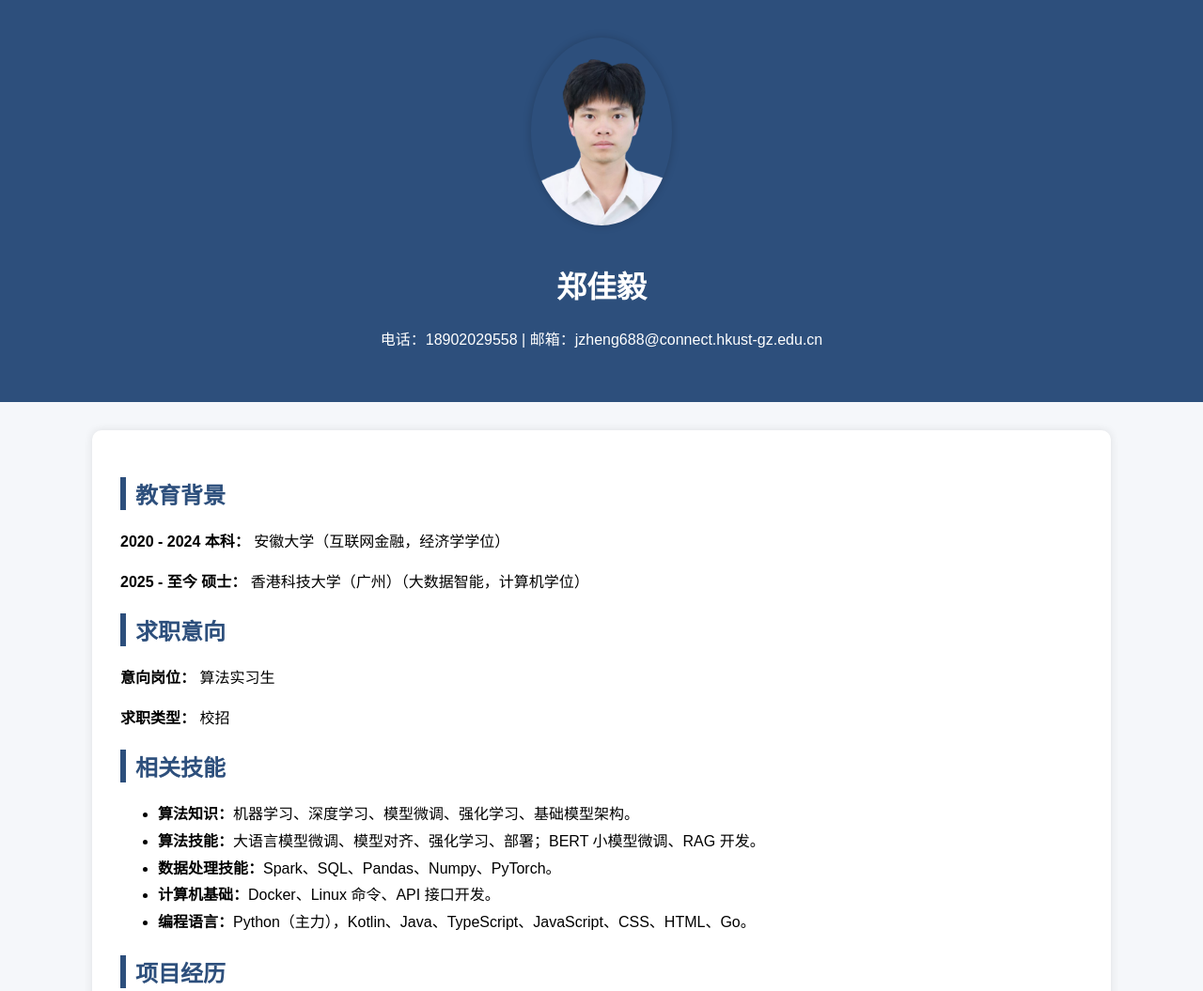
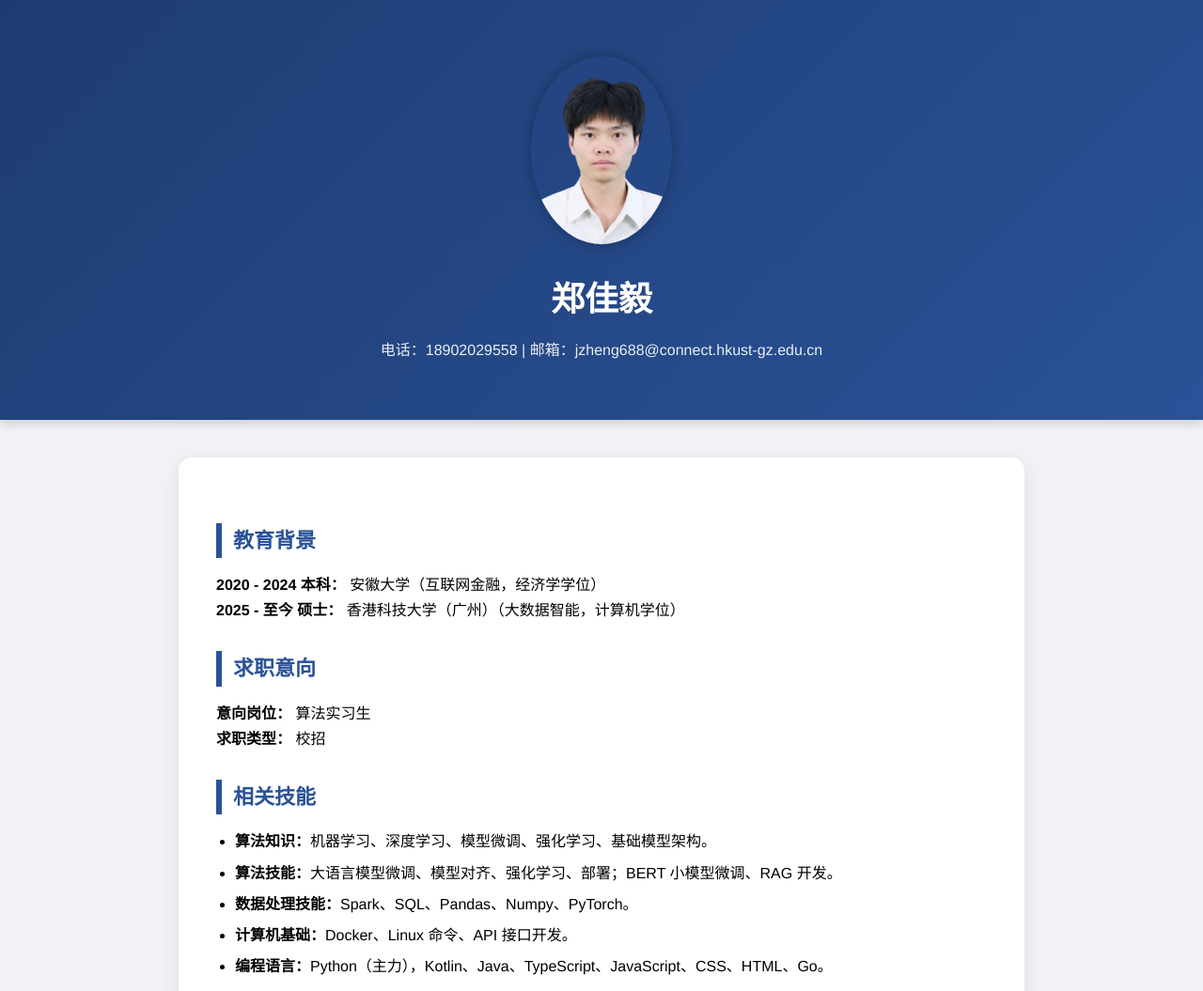
Before and after one commit to zizzey2002/zizzey2002.github.io, a plain HTML site: page index.html in a window 1280 px wide. Shown: the top 1055 px of the page at 94% size. Drawn offline with Linux system fonts and the light colour scheme.

Commit message:
Update index.html

```diff
--- a/index.html
+++ b/index.html
@@ -3,54 +3,117 @@
 <head>
     <meta charset="UTF-8">
     <title>郑佳毅 - 个人主页</title>
+
     <style>
-        body {
-            font-family: Arial, sans-serif;
+        * {
             margin: 0;
             padding: 0;
-            background: #f5f7fa;
+            box-sizing: border-box;
         }
+
+        body {
+            font-family: "Helvetica Neue", Arial, sans-serif;
+            background: #f0f2f5;
+            line-height: 1.7;
+        }
+
+        /* ---------- Header 区域 ---------- */
         .header {
-            background: #2d4f7c;
+            padding: 60px 20px;
+            background: linear-gradient(135deg, #1e3c72, #2a5298);
             color: white;
-            padding: 40px 20px;
             text-align: center;
+            box-shadow: 0 4px 10px rgba(0,0,0,0.15);
         }
+
+        .header img {
+            width: 150px;
+            border-radius: 50%;
+            margin-bottom: 20px;
+            box-shadow: 0 0 15px rgba(0,0,0,0.3);
+            transition: transform .4s ease;
+        }
+        .header img:hover {
+            transform: scale(1.05);
+        }
+
+        .header h1 {
+            font-size: 36px;
+            margin-bottom: 10px;
+            font-weight: 600;
+        }
+
+        .header p {
+            font-size: 16px;
+            opacity: 0.9;
+        }
+
+        /* ---------- 主体容器 ---------- */
         .container {
-            width: 80%;
-            margin: 30px auto;
+            width: 85%;
+            max-width: 900px;
+            margin: 40px auto;
             background: white;
-            padding: 30px;
-            box-shadow: 0 0 10px rgba(0,0,0,0.1);
-            border-radius: 10px;
+            padding: 40px;
+            border-radius: 14px;
+            box-shadow: 0 4px 20px rgba(0,0,0,0.08);
+            animation: fadeIn 0.8s ease;
         }
+
+        @keyframes fadeIn {
+            from { opacity: 0; transform: translateY(20px); }
+            to   { opacity: 1; transform: translateY(0); }
+        }
+
         h2 {
-            color: #2d4f7c;
-            border-left: 6px solid #2d4f7c;
-            padding-left: 10px;
+            color: #2a5298;
+            font-size: 22px;
+            border-left: 6px solid #2a5298;
+            padding-left: 12px;
+            margin-top: 30px;
+            margin-bottom: 15px;
         }
-        ul {
-            line-height: 1.8;
+
+        h3 {
+            margin-top: 20px;
+            margin-bottom: 8px;
+            color: #333;
+            font-size: 18px;
         }
+
         .info-box {
             font-size: 16px;
-            line-height: 1.7;
+        }
+
+        ul {
+            margin-top: 10px;
+            padding-left: 20px;
+        }
+
+        li {
+            margin-bottom: 6px;
+        }
+
+        /* 分割线更柔和 */
+        hr {
+            border: none;
+            border-top: 1px solid #eee;
+            margin: 25px 0;
         }
     </style>
+
 </head>
 
 <body>
 
-<div class="header" style="text-align:center;">
-    <img src="selfish.png"
-         alt="Avatar"
-         width="150"
-         style="border-radius: 50%; margin-bottom: 15px; box-shadow:0 0 10px rgba(0,0,0,0.2);">
-
+<!-- ---------- Header ---------- -->
+<div class="header">
+    <img src="selfish.png" alt="Avatar">
     <h1>郑佳毅</h1>
     <p>电话：18902029558 | 邮箱：jzheng688@connect.hkust-gz.edu.cn</p>
 </div>
 
+<!-- ---------- Main Content ---------- -->
 <div class="container">
 
     <h2>教育背景</h2>
```
